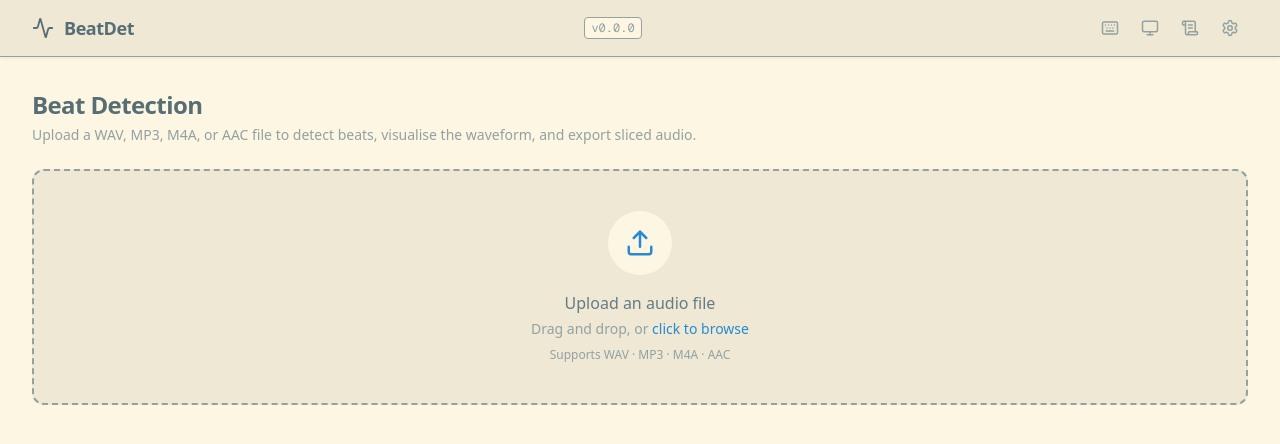
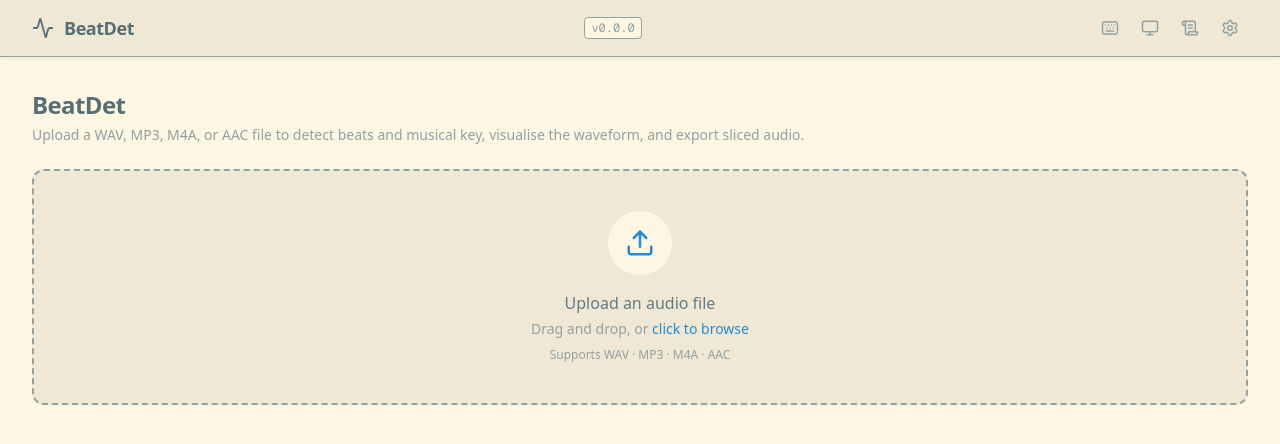
Before and after one commit to platima/beatdet, a Next.js app: page / in a window 1280 px wide. Shown: the top 444 px of the page. Built offline with nearby package versions, Linux system fonts and the light colour scheme.

Commit message:
feat: UI/UX polish - banner placement, header, drop zone, spacing, toast portal (v0.7.5)

```diff
--- a/package.json
+++ b/package.json
@@ -1,6 +1,6 @@
 {
   "name": "beatdet",
-  "version": "0.7.4",
+  "version": "0.7.5",
   "private": true,
   "scripts": {
     "dev": "next dev",
--- a/src/app/page.tsx
+++ b/src/app/page.tsx
@@ -111,13 +111,16 @@ export default function HomePage() {
           className="text-2xl font-bold tracking-tight"
           style={{ color: 'var(--text-heading)' }}
         >
-          Beat Detection
+          BeatDet
         </h1>
         <p className="text-sm" style={{ color: 'var(--text-muted)' }}>
-          Upload a WAV, MP3, M4A, or AAC file to detect beats, visualise the
-          waveform, and export sliced audio.
+          Upload a WAV, MP3, M4A, or AAC file to detect beats and musical key,
+          visualise the waveform, and export sliced audio.
         </p>
       </div>
+
+      {/* What's New banner - shown once to returning users after an upgrade */}
+      <WhatsNewBanner />
 
       {/* Upload area */}
       <AudioUploader
@@ -189,9 +192,6 @@ export default function HomePage() {
         <div className="ui-animate-in space-y-6">
           {/* Anchor used by auto-scroll after analysis */}
           <div id="results" />
-
-          {/* What's New banner - shown to returning users after an upgrade */}
-          <WhatsNewBanner />
 
           {/* Restored session banner - shown when audio was not saved */}
           {!fileInfo.objectUrl && (
--- a/src/components/AudioUploader.tsx
+++ b/src/components/AudioUploader.tsx
@@ -74,9 +74,12 @@ export function AudioUploader({
     return (
       <div
         className="ui-panel flex items-center gap-4 rounded-xl p-4"
+        onDragOver={handleDragOver}
+        onDragLeave={handleDragLeave}
+        onDrop={handleDrop}
         style={{
-          backgroundColor: 'var(--bg-panel)',
-          border: '1px solid var(--border)',
+          backgroundColor: isDragging ? 'var(--bg-alt)' : 'var(--bg-panel)',
+          border: `1px solid ${isDragging ? 'var(--accent)' : 'var(--border)'}`,
         }}
       >
         <div
--- a/src/components/BpmDisplay.tsx
+++ b/src/components/BpmDisplay.tsx
@@ -12,6 +12,7 @@
 'use client';
 
 import React, { useCallback, useEffect, useRef, useState } from 'react';
+import { createPortal } from 'react-dom';
 import { AlertTriangle, X } from 'lucide-react';
 import type { AnalysisResult } from '@/types';
 import { buildHints } from '@/lib/hintUtils';
@@ -296,8 +297,10 @@ export function BpmDisplay({ result, bpmMultiplier = 1, onMultiplierChange }: Bp
       )}
     </div>
 
-    {/* Detection hints: fixed bottom-right toast, dismissible per analysis */}
-    {hints.length > 0 && hintsVisible && (
+    {/* Detection hints: fixed bottom-right toast, rendered via portal to escape
+        the ui-animate-in ancestor (which uses a CSS transform and would otherwise
+        create a containing block that traps position:fixed elements). */}
+    {hints.length > 0 && hintsVisible && typeof document !== 'undefined' && createPortal(
       <div
         className="fixed bottom-4 right-4 z-50 max-w-sm rounded-xl p-4 shadow-xl"
         style={{
@@ -346,7 +349,8 @@ export function BpmDisplay({ result, bpmMultiplier = 1, onMultiplierChange }: Bp
             <X size={15} style={{ color: 'var(--text-muted)' }} />
           </button>
         </div>
-      </div>
+      </div>,
+      document.body
     )}
     </>
   );
--- a/src/components/WaveformPlayer.tsx
+++ b/src/components/WaveformPlayer.tsx
@@ -397,7 +397,7 @@ export function WaveformPlayer({ audioUrl, result, seekTo, onRegionChange }: Wav
 
         {/* Secondary row: playback speed, zoom, beats badge */}
         <div
-          className="flex flex-wrap items-center gap-2 px-4 pb-2.5"
+          className="flex flex-wrap items-center gap-2 px-4 py-2.5"
           style={{ borderTop: '1px solid var(--border)' }}
         >
           {/* Speed label */}
--- a/src/components/WhatsNewBanner.tsx
+++ b/src/components/WhatsNewBanner.tsx
@@ -18,6 +18,12 @@ const CURRENT = process.env.NEXT_PUBLIC_APP_VERSION ?? '';
 
 // Short summary of what's new; update alongside each release.
 const WHATS_NEW: Record<string, string[]> = {
+  '0.7.5': [
+    'What\'s New banner now appears at the top of the page',
+    'Drop a new file onto the loaded-file area to replace it',
+    'Playback speed and zoom controls spacing fix',
+    'Detection notes toast now anchored to the viewport',
+  ],
   '0.3.0': [
     'MP3 export with selectable bitrate',
     'Cut-at-beats now downloads a single ZIP',
```
Also changed, not shown: 2 other files (tests, documents, lock files or other folders).
